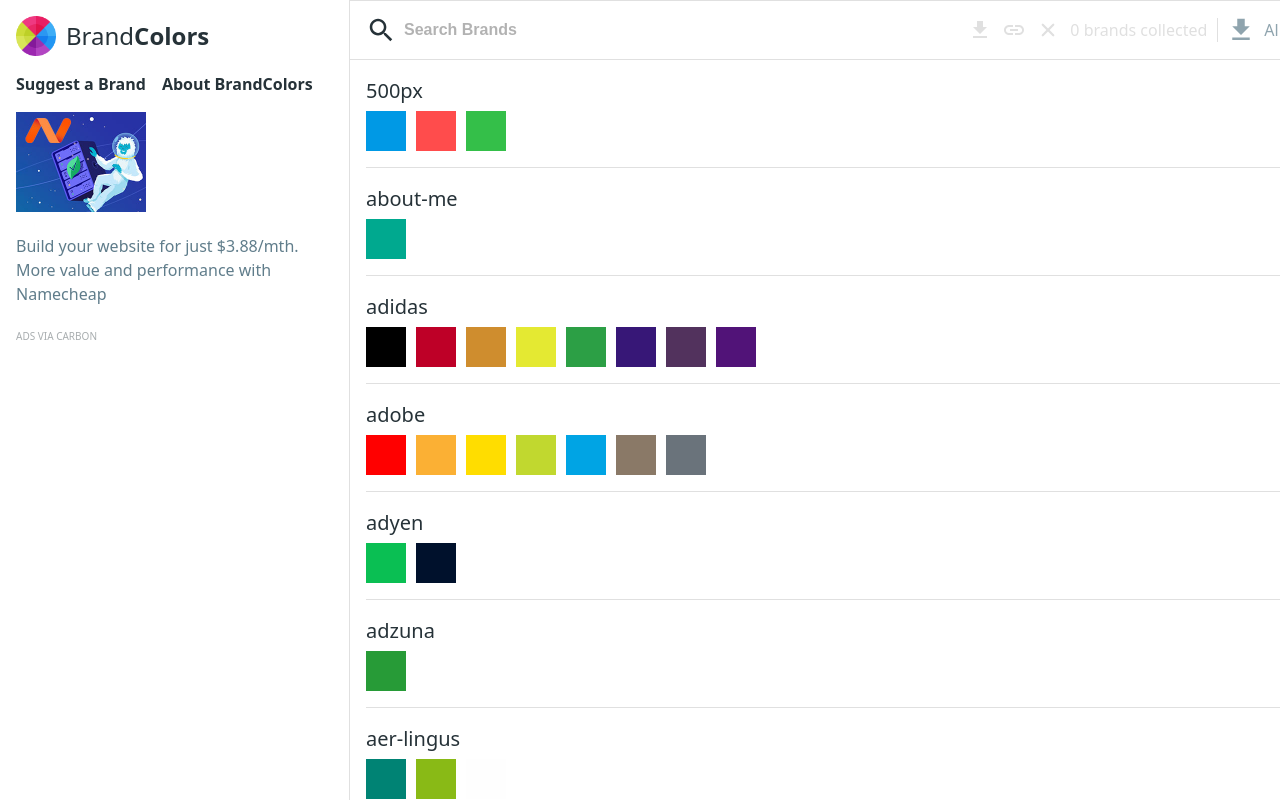
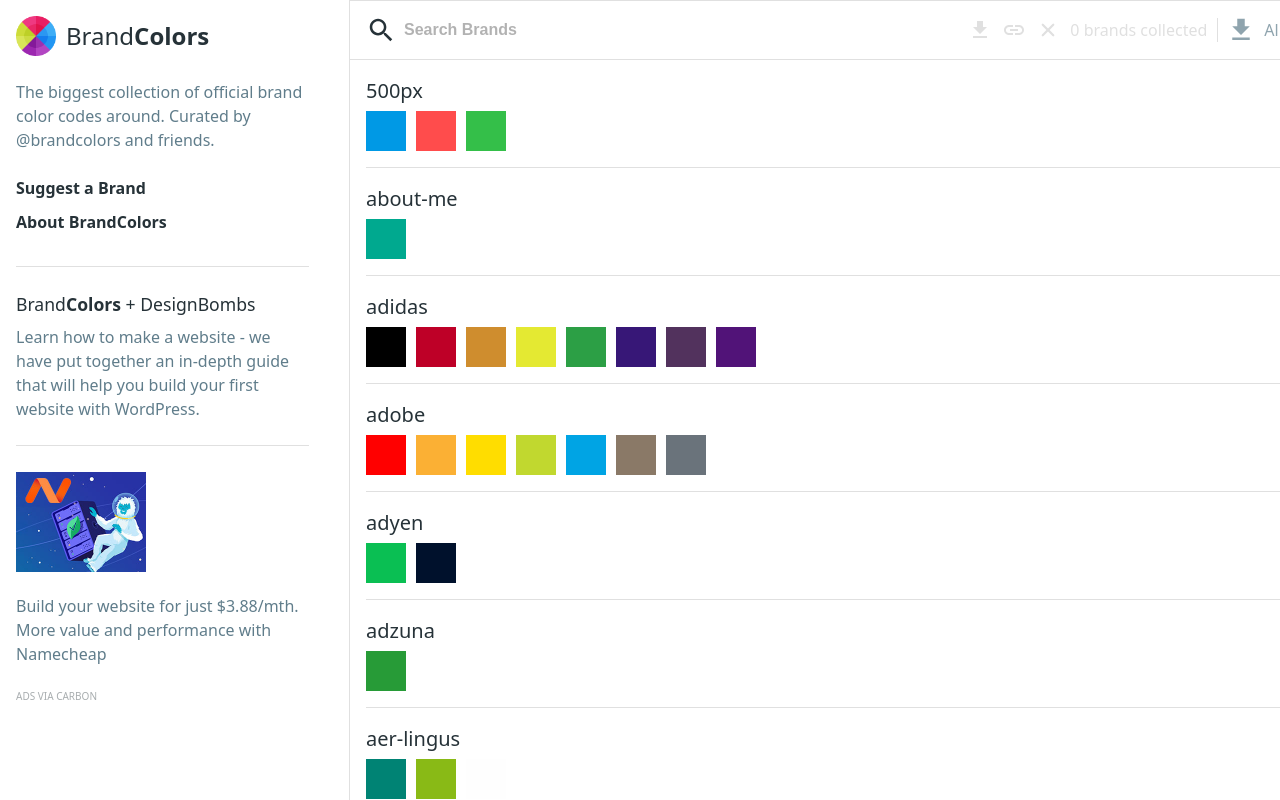
Before and after one commit to sedat355/brand_colors_1.0, a React (Vite) app: page / in a window 1280 px wide. Shown: the top 800 px of the page. Built offline with nearby package versions, Linux system fonts and the light colour scheme.

Commit message:
missing elements in sidebar completed

```diff
--- a/src/App.css
+++ b/src/App.css
@@ -36,7 +36,7 @@
 }
 /* ! SIDEBAR STYLES ---------------------------*/
 .aside {
-  min-width: 350px;
+  flex: 0 0 350px;
   padding: 1rem;
 }
 .sidebar {
@@ -70,7 +70,7 @@
 .text-links {
   font-weight:bold;
   display: flex;
-  column-gap: 1rem;
+  gap: 10px;
 }
 .sidebar-img {
   width: 130px;
@@ -84,6 +84,34 @@
   color: rgba(38, 50, 56, 0.4);
   text-transform: uppercase;
   font-size: 10px;
+}
+.added-parag-1, .added-parag-2 {
+  max-width: 32ch;
+  color: #607d8b;
+}
+.added-parag-1 {
+  margin-block:1.5rem;
+
+}
+.added-parag-2 {
+  padding-block:1.5rem;
+  border-block: 1px solid #e0e0e0;
+  margin-bottom: 10px;
+}
+.added-parag-2 a {
+
+}
+.added-parag-2 a span {
+  color: #263238;
+  display: block;
+  margin-bottom: 0.5rem;
+  font-size: 1.1rem;
+}
+@media (width >= 1024px) {
+  .text-links {
+    flex-direction: column;
+    padding-bottom: 1rem;
+  }
 }
 
 /* ! MODAL STYLES ---------------------------*/
--- a/src/components/Sidebar.jsx
+++ b/src/components/Sidebar.jsx
@@ -1,17 +1,26 @@
-import {useState} from "react"
+import { useEffect, useState } from "react"
 import Modal from "./Modal"
 
 function Sidebar() {
   const [isOpenModal, setIsOpenModal] = useState(false)
-
+  const [screenWidth, setScreenWidth] = useState(window.innerWidth)
 
   const handleOpenModal = () => {
     setIsOpenModal(true)
   }
 
+  useEffect(() => {
+    const handleResize = () => setScreenWidth(window.innerWidth)
+    window.addEventListener("resize", handleResize)
+
+    return () => window.removeEventListener("resize", handleResize)
+  }, [])
+
   return (
     <div className="sidebar">
-      {isOpenModal && <Modal isOpenModal={isOpenModal} setIsOpenModal={setIsOpenModal}/>}
+      {isOpenModal && (
+        <Modal isOpenModal={isOpenModal} setIsOpenModal={setIsOpenModal} />
+      )}
       <div className="logo-container">
         <img
           className="logo-img"
@@ -23,13 +32,30 @@
         </a>
       </div>
 
+      {screenWidth >= 1024 && (
+        <p className="added-parag-1">
+          The biggest collection of official brand color codes around. Curated
+          by <a>@brandcolors</a> and friends.
+        </p>
+      )}
+
       <div className="sidebar-links">
         <div className="text-links">
           <a>Suggest a Brand</a>
-          <a
-            onClick={handleOpenModal}
-          >About BrandColors</a>
+          <a onClick={handleOpenModal}>About BrandColors</a>
         </div>
+
+        {screenWidth >= 1024 && (
+          <div className="added-parag-2">
+            <a>
+              <span>
+                Brand<b>Colors</b> + DesignBombs
+              </span>
+              Learn how to make a website - we have put together an in-depth
+              guide that will help you build your first website with WordPress.
+            </a>
+          </div>
+        )}
 
         <div>
           <a href="https://www.namecheap.com/hosting/shared/?clickID=QKUzuiULPxyPRrBxlP15MXB6UkCy2DxU1xvRTs0&irgwc=1&utm_source=IR&utm_medium=Affiliate&utm_campaign=1939807&affnetwork=ir&ref=ir">
@@ -41,14 +67,22 @@
         </div>
 
         <div>
-          <a className="desc-link" href="https://www.namecheap.com/hosting/shared/?clickID=QKUzuiULPxyPRrBxlP15MXB6UkCy2DU81xvRTs0&irgwc=1&utm_source=IR&utm_medium=Affiliate&utm_campaign=1939807&affnetwork=ir&ref=ir">
+          <a
+            className="desc-link"
+            href="https://www.namecheap.com/hosting/shared/?clickID=QKUzuiULPxyPRrBxlP15MXB6UkCy2DU81xvRTs0&irgwc=1&utm_source=IR&utm_medium=Affiliate&utm_campaign=1939807&affnetwork=ir&ref=ir"
+          >
             Build your website for just $3.88/mth. More value and performance
             with Namecheap
           </a>
         </div>
 
         <div>
-          <a className="ads" href="https://www.carbonads.net/?utm_source=brandcolorsnet&utm_medium=ad_via_link&utm_campaign=in_unit&utm_term=carbon">ads via carbon</a>
+          <a
+            className="ads"
+            href="https://www.carbonads.net/?utm_source=brandcolorsnet&utm_medium=ad_via_link&utm_campaign=in_unit&utm_term=carbon"
+          >
+            ads via carbon
+          </a>
         </div>
       </div>
     </div>
```
